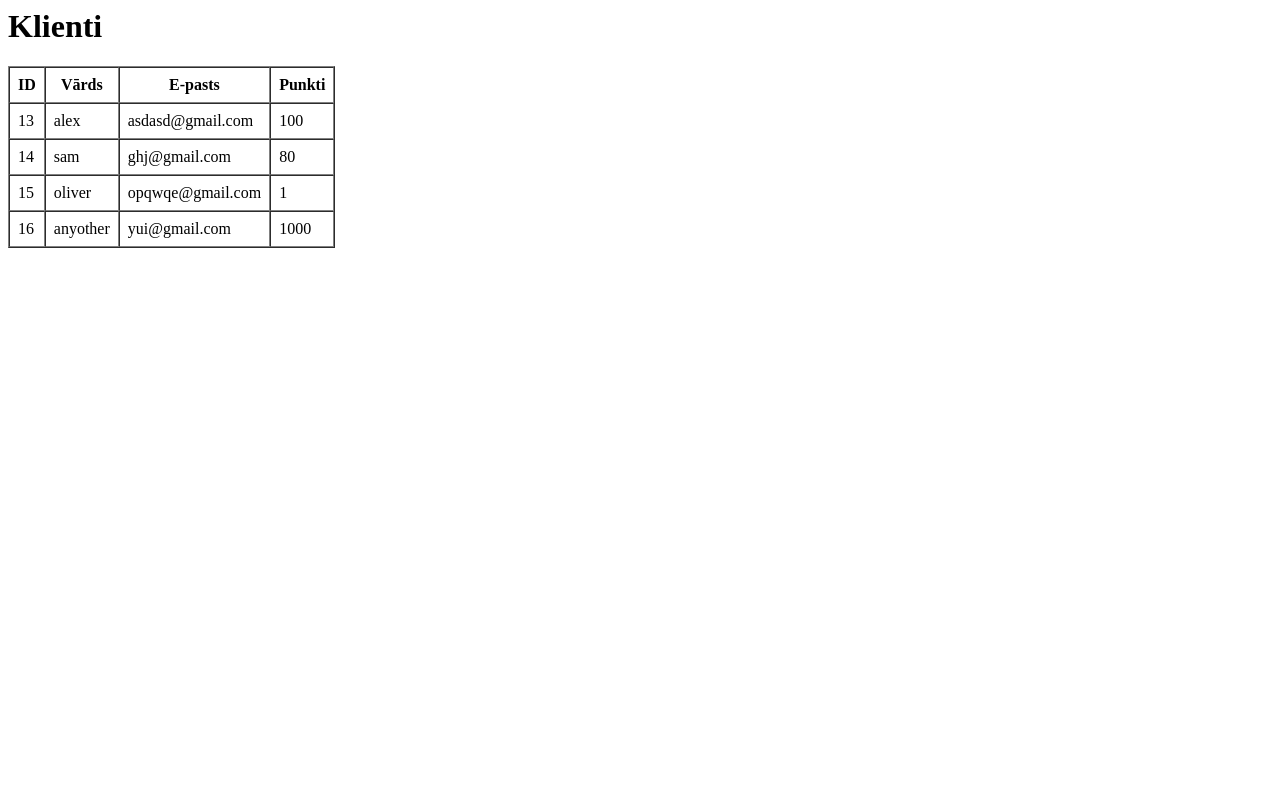
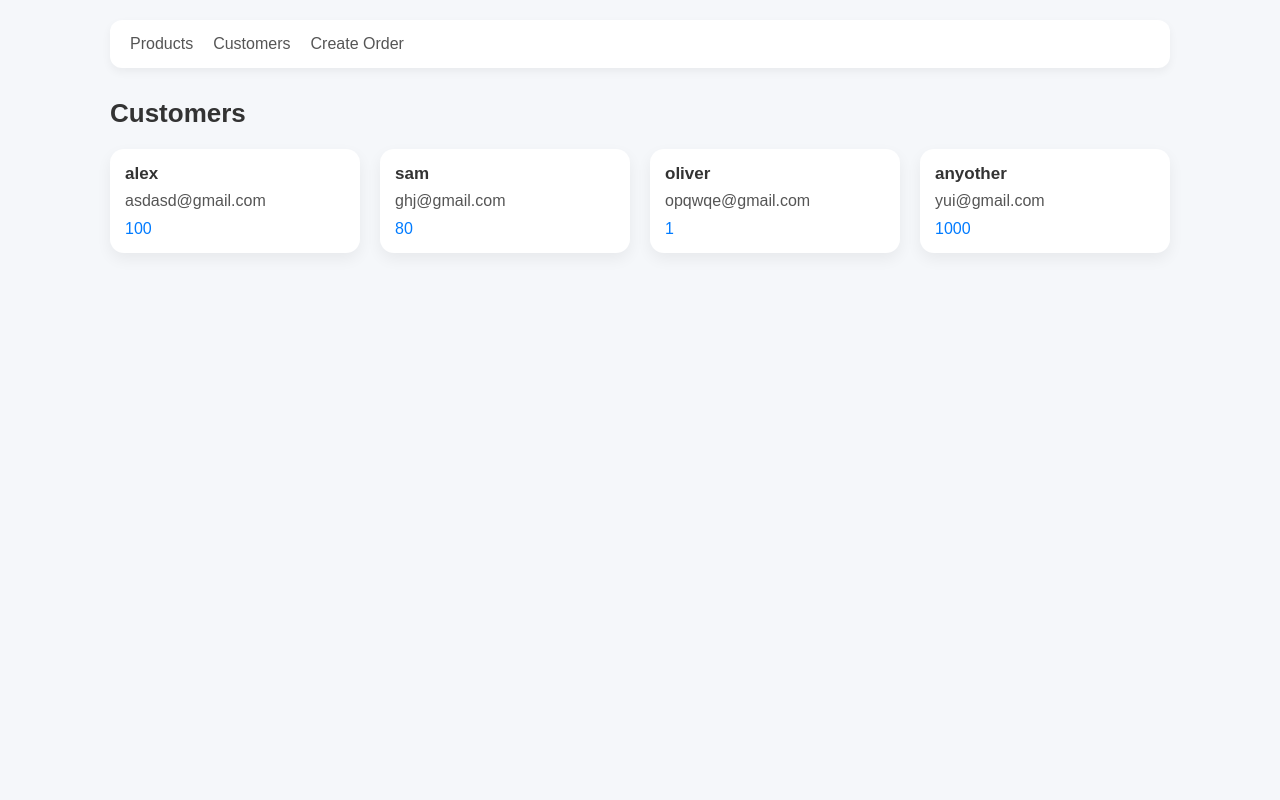
Before and after one commit to FlyingLv3601/13-04-26, a PHP site: page /customers in a window 1280 px wide. Run offline with PHP 8.4, Linux system fonts and the light colour scheme; data comes from the database, SQL or seed files in the repository.

Commit message:
Implement product and customer views; refactor controllers for better structure

```diff
--- a/src/controllers/CustomerController.php
+++ b/src/controllers/CustomerController.php
@@ -9,18 +9,6 @@ class CustomerController
         $stmt = DB::query("SELECT * FROM customer");
         $customer = $stmt->fetchAll();
 
-        echo "<h1>Klienti</h1>";
-        echo "<table border='1' cellpadding='8' cellspacing='0'>";
-        echo "<tr><th>ID</th><th>Vārds</th><th>E-pasts</th><th>Punkti</th></tr>";
-
-        foreach ($customer as $customers) {
-            echo "<tr>";
-            echo "<td>" . htmlspecialchars($customers['customer_id']) . "</td>";
-            echo "<td>" . htmlspecialchars($customers['first_name']) . "</td>";
-            echo "<td>" . htmlspecialchars($customers['email']) . "</td>";
-            echo "<td>" . htmlspecialchars($customers['points']) . "</td>";
-            echo "</tr>";
-        }
-        echo "</table>";
+        require __DIR__ . '/../views/customer.php';
     }
 }
--- a/src/controllers/ProductController.php
+++ b/src/controllers/ProductController.php
@@ -2,22 +2,13 @@
 
 require_once __DIR__ . '/../../db/DB.php';
 
-class productController
+class ProductController
 {
     public static function index(): void
     {
         $stmt = DB::query("SELECT * FROM product");
-        $product = $stmt->fetchAll();
-        foreach ($product as $products) {
-            echo "<div style='border:1px solid gray;display: flex;flex-direction: column;width: 220px;background: #ffffff;border-radius: 12px; margin-top:60px; margin-bottom:60px; height: 350px;'>";
-            echo "<img src='" . htmlspecialchars($products['product_image']) . "' style='width: 100%;height: 160px;border-radius: 12px 12px 0 0;'>";
-            echo "<div style='padding: 12px;'>";
-            echo "<h3 style='margin: 0 0 8px 0; font-size: 18px;'>" . htmlspecialchars($products['product_name']) . "</h3>";
-            echo "<p style='margin: 0 0 10px 0; font-size: 13px; color: #555; height: 40px; overflow: hidden;'>" . htmlspecialchars($products['product_desc']) . "</p>";
-            echo "<div style='font-size: 16px; color: #2e7d32; margin-bottom: 10px;'>" . htmlspecialchars($products['product_price']) . " €</div>";
-            echo "<button style='margin-left:75px;'><a href='product-detail.php?id=" . $products['product_id'] . "'>details</a></button>";            echo "</div>";
-        }
+        $products = $stmt->fetchAll();
 
-        echo "</table>";
+        require __DIR__ . '/../views/product.php';
     }
 }
--- /dev/null
+++ b/src/views/customer.php
@@ -0,0 +1,123 @@
+<!DOCTYPE html>
+<html lang="en">
+<head>
+    <meta charset="UTF-8">
+    <meta name="viewport" content="width=device-width, initial-scale=1.0">
+    <title>Customers</title>
+
+    <style>
+        * {
+            margin: 0;
+            padding: 0;
+            box-sizing: border-box;
+            font-family: Arial, sans-serif;
+        }
+
+        body {
+            background: #f5f7fa;
+            color: #333;
+        }
+
+        .wrapper {
+            max-width: 1100px;
+            margin: 0 auto;
+            padding: 20px;
+        }
+
+        header {
+            display: flex;
+            gap: 20px;
+            padding: 15px 20px;
+            background: #ffffff;
+            border-radius: 12px;
+            box-shadow: 0 4px 10px rgba(0,0,0,0.05);
+            margin-bottom: 30px;
+        }
+
+        header a {
+            text-decoration: none;
+            color: #555;
+            font-weight: 500;
+        }
+
+        header a:hover {
+            color: #007bff;
+        }
+
+        main span {
+            font-size: 26px;
+            font-weight: bold;
+            display: block;
+            margin-bottom: 20px;
+        }
+
+        .customer-list {
+            display: grid;
+            grid-template-columns: repeat(auto-fill, minmax(230px, 1fr));
+            gap: 20px;
+        }
+
+        .customer-card {
+            background: #fff;
+            border-radius: 14px;
+            box-shadow: 0 6px 15px rgba(0,0,0,0.06);
+            padding: 15px;
+            transition: 0.25s;
+        }
+
+        .customer-card:hover {
+            transform: translateY(-5px);
+            box-shadow: 0 10px 20px rgba(0,0,0,0.08);
+        }
+
+        .customer-name {
+            font-size: 17px;
+            font-weight: 600;
+            margin-bottom: 8px;
+        }
+
+        .customer-email {
+            color: #555;
+            margin-bottom: 10px;
+        }
+
+        .customer-phone {
+            color: #007bff;
+            font-weight: 500;
+        }
+    </style>
+</head>
+<body>
+
+<div class="wrapper">
+
+    <header>
+        <a href="/">Products</a>
+        <a href="#">Customers</a>
+        <a href="#">Create Order</a>
+    </header>
+
+    <main>
+        <span>Customers</span>
+
+        <div class="customer-list">
+
+            <?php foreach($customer as $customers): ?>
+            <div class="customer-card">
+                <div class="customer-name">
+                    <?= htmlspecialchars($customers['first_name']);?>
+                </div>
+                <div class="customer-email">
+                    <?= htmlspecialchars($customers['email']);?>
+                </div>
+                <div class="customer-phone"><?= htmlspecialchars($customers['points']);?></div>
+            </div>
+            <?php endforeach; ?>
+
+        </div>
+    </main>
+
+</div>
+
+</body>
+</html>
--- a/public/product-detail.php
+++ b/src/views/product-detail.php
@@ -2,7 +2,7 @@
 error_reporting(E_ALL);
 ini_set('display_errors', 1);
 
-require_once __DIR__ . '/../db/DB.php';
+require_once __DIR__ . '/../../db/DB.php';
 
 if (isset($_GET['id'])) {
     $id = (int)$_GET['id'];
```
Also changed, not shown: src/views/product.php (added, +170 -0 lines).
